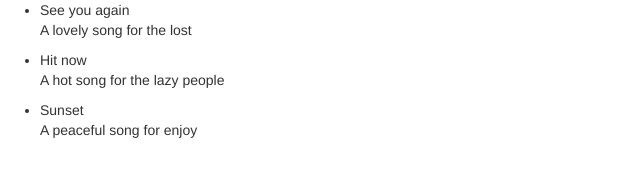
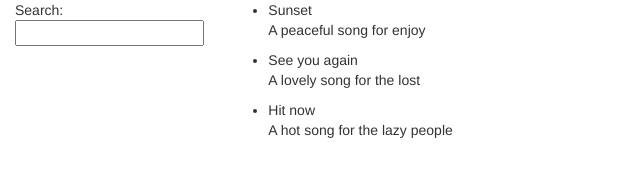
Before and after one commit to HackToday/NodePlay, a website: page app/index.html in a window 1280 px wide. Shown: the whole page, without its empty margins (0-640 px from the left). Drawn offline with nearby package versions, Linux system fonts and the light colour scheme.

Commit message:
add orderby and filter support

```diff
--- a/app/index.html
+++ b/app/index.html
@@ -9,11 +9,25 @@
   <script src="js/controllers.js"></script>
 </head>
 <body ng-controller="MusicListCtrl">
-  <ul>
-    <li ng-repeat="music in songs">
-       <span>{{music.name}}</span>
-       <p>{{music.snippet}}</p>
-    </li>
-  </ul>
+  <div class="container-fluid">
+    <div class="row">
+      <div class="col-md-2">
+        <!--Sidebar content-->
+
+        Search: <input ng-model="query">
+
+      </div>
+      <div class="col-md-10">
+        <!--Body content-->
+
+        <ul>
+          <li ng-repeat="music in songs | filter:query | orderBy:'-name'">
+            <span>{{music.name}}</span>
+            <p>{{music.snippet}}</p>
+          </li>
+        </ul>
+      </div>
+    </div>
+  </div>
 </body>
 </html>
```
